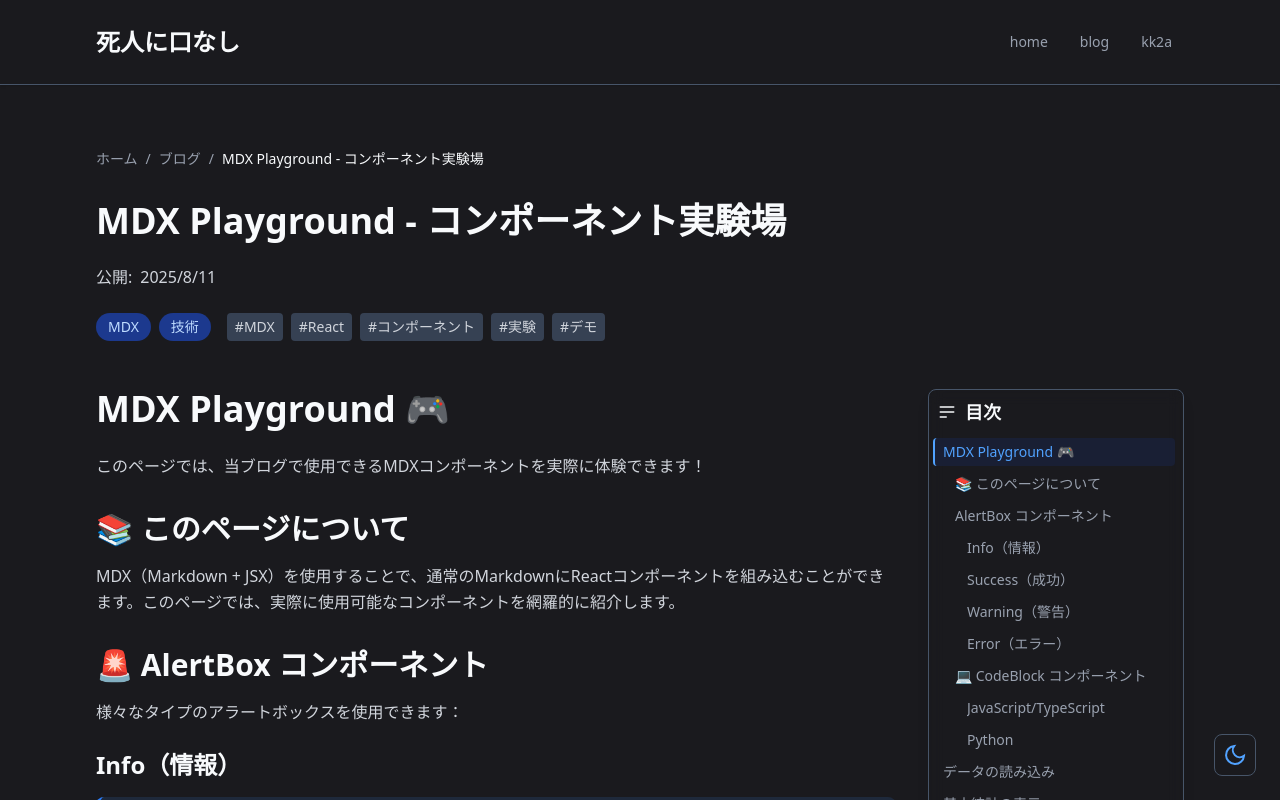
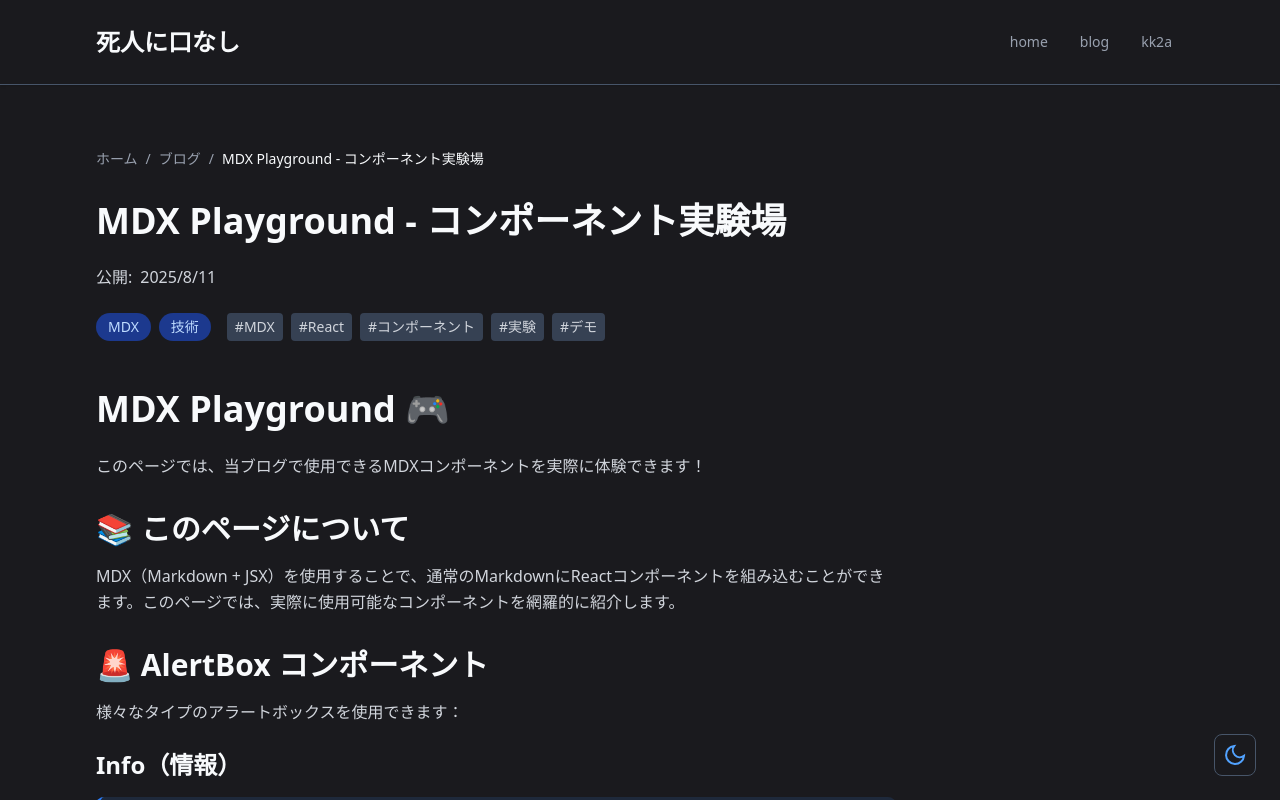
Before and after one commit to kk2a/kk2a-blog, a Next.js app: page /blog/mdx-play-ground in a window 1280 px wide. Shown: the top 800 px of the page. Built offline with nearby package versions, Linux system fonts and the light colour scheme.

Commit message:
fix: fix bug in TableOfContents displaying unnecessary headings

```diff
--- a/src/app/about/page.tsx
+++ b/src/app/about/page.tsx
@@ -3,7 +3,6 @@ import { MDXRemote } from "next-mdx-remote/rsc";
 import { getPageData } from "@/lib/pages";
 import { mdxComponents } from "@/components/mdx/mdx-components";
 import { TableOfContents } from "@/components/TableOfContents";
-import { extractHeadingsFromMDX } from "@/lib/toc";
 import { siteConfig } from "@/config/site";
 import { Metadata } from "next";
 
@@ -20,10 +19,13 @@ export default async function AboutPage() {
   }
 
   // MDXコンテンツから見出しを抽出
-  const tocItems = extractHeadingsFromMDX(pageData.content);
+  const headingSelectors = [1, 2, 3, 4, 5, 6]
+    .map((level) => `article > div > div > div > h${level}`)
+    .join(", ");
 
   return (
     <div className="max-w-6xl mx-auto px-4 sm:px-6 lg:px-8 py-16">
+      <article>
         <div className="flex flex-col xl:flex-row gap-8">
           {/* メインコンテンツ */}
           <div className="flex-1 min-w-0">
@@ -43,9 +45,13 @@ export default async function AboutPage() {
 
           {/* サイドバー（目次） */}
           <aside className="xl:w-64 xl:flex-shrink-0 xl:sticky xl:top-4 xl:self-start">
-          <TableOfContents className="xl:block hidden" tocItems={tocItems} />
+            <TableOfContents
+              className="xl:block hidden"
+              headingSelector={headingSelectors}
+            />
           </aside>
         </div>
+      </article>
     </div>
   );
 }
--- a/src/app/blog/[slug]/page.tsx
+++ b/src/app/blog/[slug]/page.tsx
@@ -4,7 +4,6 @@ import Link from "next/link";
 import { getAllPosts, getPostBySlug } from "@/lib/blog";
 import { mdxComponents } from "@/components/mdx/mdx-components";
 import { TableOfContents } from "@/components/TableOfContents";
-import { extractHeadingsFromMDX } from "@/lib/toc";
 import { siteConfig } from "@/config/site";
 import remarkGfm from "remark-gfm";
 import CategoryList from "@/components/CategoryList";
@@ -47,7 +46,11 @@ export default async function BlogPost({ params }: Props) {
   }
 
   // MDXコンテンツから見出しを抽出
-  const tocItems = extractHeadingsFromMDX(post.content);
+  // console.log(post.content);
+  const headingSelectors = [1, 2, 3, 4, 5, 6]
+    .map((level) => `article > div > div > div > h${level}`)
+    .join(", ");
+  // console.log(headingSelectors);
 
   return (
     <div className="max-w-6xl mx-auto px-4 sm:px-6 lg:px-8 py-16">
@@ -124,7 +127,10 @@ export default async function BlogPost({ params }: Props) {
 
           {/* サイドバー（目次） */}
           <aside className="xl:w-64 xl:flex-shrink-0 xl:sticky xl:top-4 xl:self-start">
-            <TableOfContents className="xl:block hidden" tocItems={tocItems} />
+            <TableOfContents
+              className="xl:block hidden"
+              headingSelector={headingSelectors}
+            />
           </aside>
         </div>
 
--- a/src/app/privacy-policy/page.tsx
+++ b/src/app/privacy-policy/page.tsx
@@ -3,7 +3,6 @@ import { MDXRemote } from "next-mdx-remote/rsc";
 import { getPageData } from "@/lib/pages";
 import { mdxComponents } from "@/components/mdx/mdx-components";
 import { TableOfContents } from "@/components/TableOfContents";
-import { extractHeadingsFromMDX } from "@/lib/toc";
 import { siteConfig } from "@/config/site";
 import { Metadata } from "next";
 
@@ -20,10 +19,13 @@ export default async function PrivacyPolicyPage() {
   }
 
   // MDXコンテンツから見出しを抽出
-  const tocItems = extractHeadingsFromMDX(pageData.content);
+  const headingSelectors = [1, 2, 3, 4, 5, 6]
+    .map((level) => `article > div > div > div > h${level}`)
+    .join(", ");
 
   return (
     <div className="max-w-6xl mx-auto px-4 sm:px-6 lg:px-8 py-16">
+      <article>
         <div className="flex flex-col xl:flex-row gap-8">
           {/* メインコンテンツ */}
           <div className="flex-1 min-w-0">
@@ -43,9 +45,13 @@ export default async function PrivacyPolicyPage() {
 
           {/* サイドバー（目次） */}
           <aside className="xl:w-64 xl:flex-shrink-0 xl:sticky xl:top-4 xl:self-start">
-          <TableOfContents className="xl:block hidden" tocItems={tocItems} />
+            <TableOfContents
+              className="xl:block hidden"
+              headingSelector={headingSelectors}
+            />
           </aside>
         </div>
+      </article>
     </div>
   );
 }
--- a/src/components/TableOfContents.tsx
+++ b/src/components/TableOfContents.tsx
@@ -5,50 +5,28 @@ import type { TocItem } from "@/lib/toc";
 
 interface TableOfContentsProps {
   className?: string;
-  tocItems?: TocItem[]; // 外部から渡されるTOCアイテム
+  headingSelector?: string; // カスタムセレクタ（オプション）
+}
+
+function getHeadingsFromMain(customSelector?: string): NodeListOf<Element> {
+  // カスタムセレクタが指定されている場合はそれを使用
+  if (customSelector) {
+    const customHeadings = document.querySelectorAll(customSelector);
+    return customHeadings;
+  }
+
+  return document.querySelectorAll("h1, h2, h3, h4, h5, h6");
 }
 
 export function TableOfContents({
   className = "",
-  tocItems,
+  headingSelector,
 }: TableOfContentsProps) {
   const [toc, setToc] = useState<TocItem[]>([]);
   const [activeId, setActiveId] = useState<string>("");
 
   useEffect(() => {
-    // 外部からtocItemsが渡された場合はそれを使用
-    if (tocItems && tocItems.length > 0) {
-      setToc(tocItems);
-
-      // MDXが生成した見出し要素のIDを確認・設定
-      setTimeout(() => {
-        const headings = document.querySelectorAll("h1, h2, h3, h4, h5, h6");
-        const updatedTocItems = [...tocItems];
-
-        headings.forEach((heading, index) => {
-          if (index < updatedTocItems.length) {
-            const tocItem = updatedTocItems[index];
-            const headingText = heading.textContent || "";
-
-            // 見出しテキストが一致する場合、実際のIDを使用
-            if (headingText.trim() === tocItem.text.trim()) {
-              if (heading.id) {
-                tocItem.id = heading.id;
-              } else {
-                heading.id = tocItem.id;
-              }
-            }
-          }
-        });
-
-        setToc(updatedTocItems);
-      }, 200);
-
-      return;
-    }
-
-    // フォールバック: DOMから見出しを取得してTOCを生成
-    const headings = document.querySelectorAll("h1, h2, h3, h4, h5, h6");
+    const headings = getHeadingsFromMain(headingSelector);
     const tocItemsFromDom: TocItem[] = [];
 
     headings.forEach((heading, index) => {
@@ -66,7 +44,7 @@ export function TableOfContents({
     });
 
     setToc(tocItemsFromDom);
-  }, [tocItems]);
+  }, [headingSelector]);
 
   useEffect(() => {
     // スクロール時のアクティブな見出しを追跡
```
Lines whose indentation alone changed are shown as unchanged.
